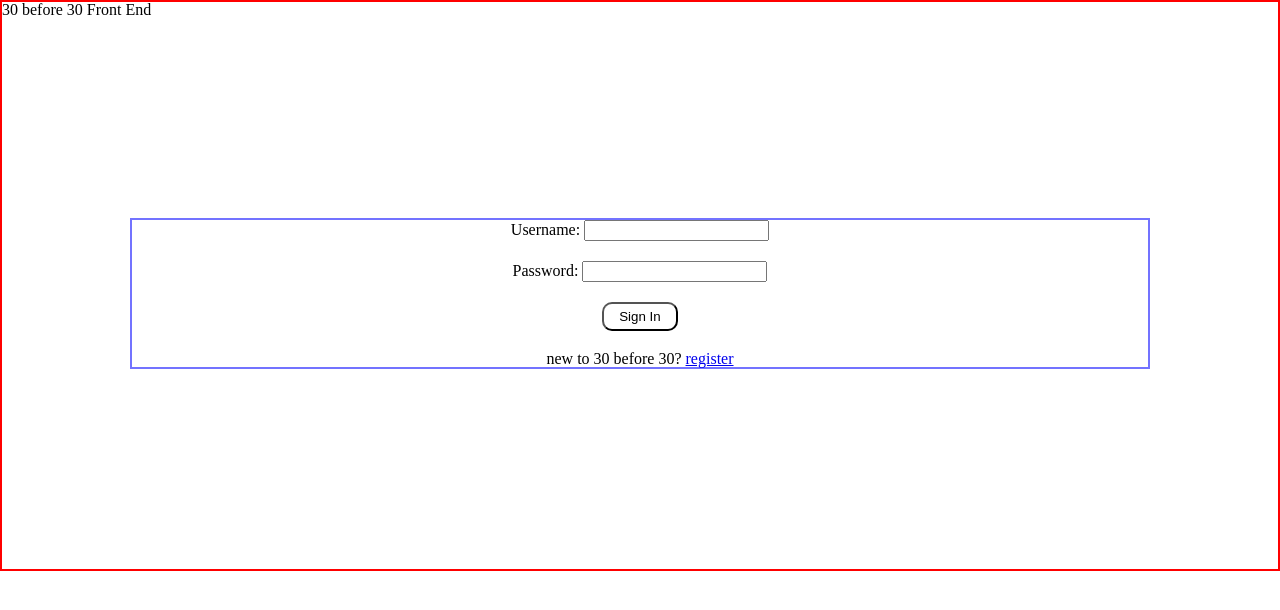
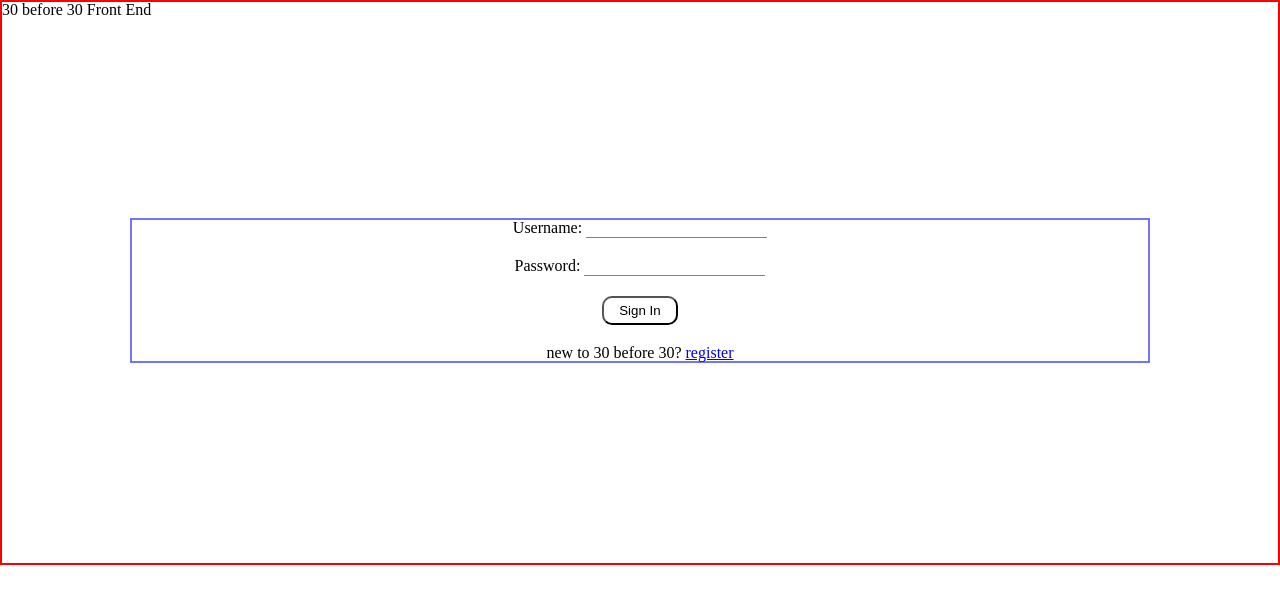
Before and after one commit to BrandonHarrison01/30for30-fe, a React (Create React App) app: page / in a window 1280 px wide. Shown: the top 610 px of the page. Built offline with nearby package versions, Linux system fonts and the light colour scheme; no server answers.

Commit message:
tweaks on input boxes

```diff
--- a/src/styling/login.scss
+++ b/src/styling/login.scss
@@ -14,6 +14,12 @@
 
         div {
             padding-bottom: 20px;
+
+            input {
+                border: none;
+                border-bottom: 1px solid $light-blue;
+            }
+
         }
 
         button {
```
